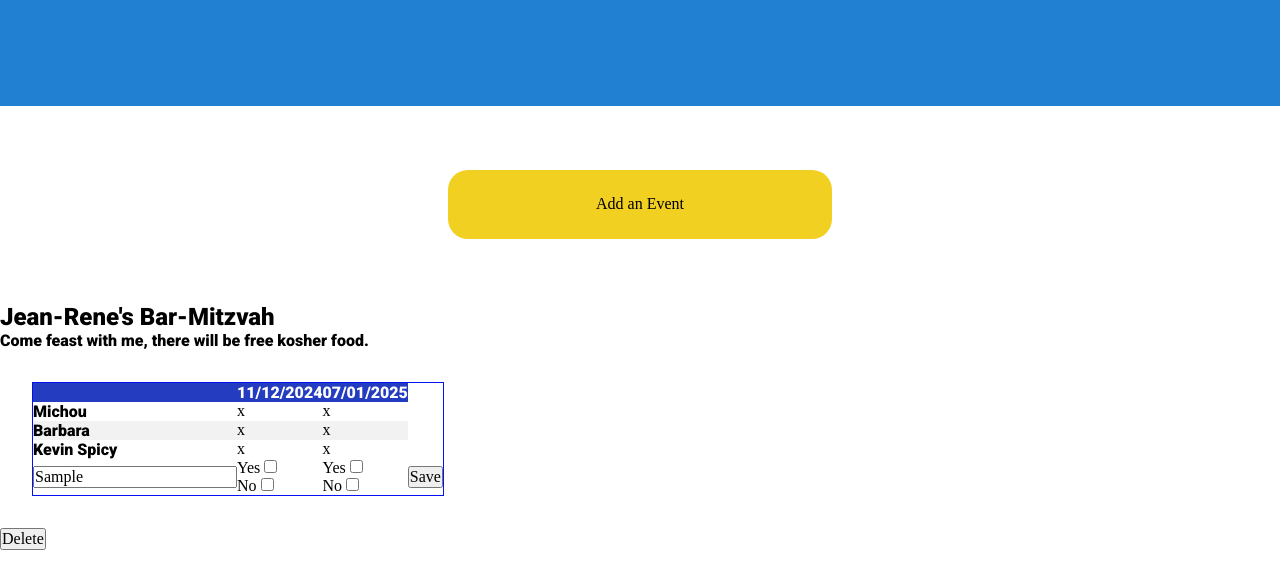
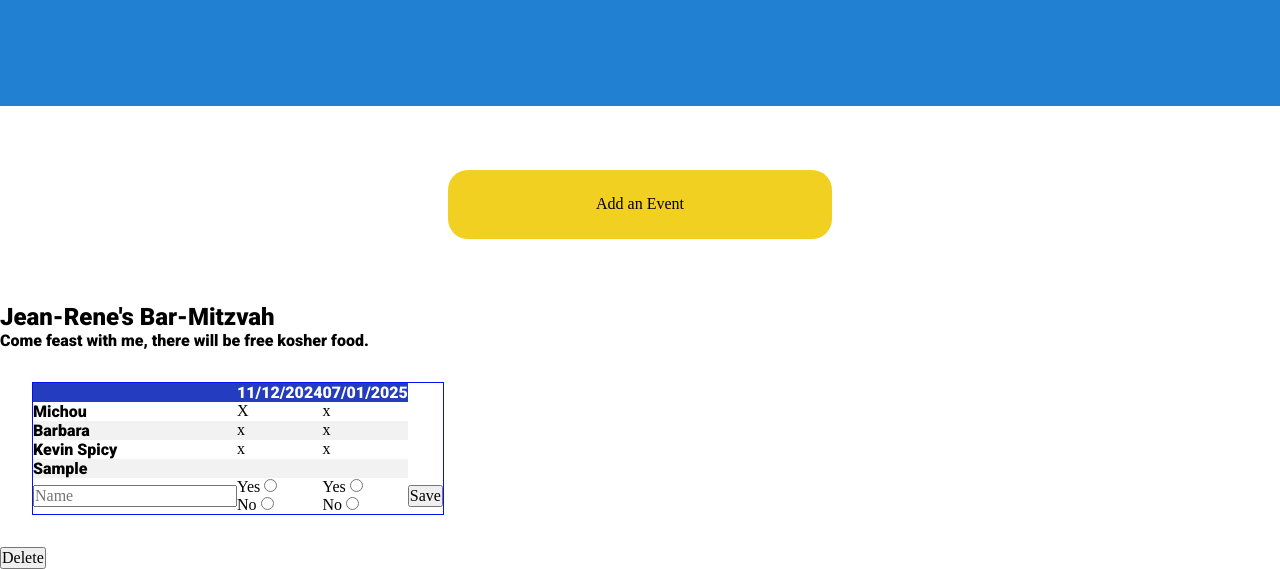
Before and after one commit to voltsn/didlydoo, a website: page index.html in a window 1280 px wide. Both pictures are taken after typing "Sample" into the empty fields and a click on the button "Save". Shown: the part 271-840 px from the top of the page. Drawn offline with nearby package versions, Linux system fonts and the light colour scheme; files that its build step writes are made by us from their sources.

Commit message:
avaibility.js input name + rdio btn

```diff
--- a/assets/js/availability.js
+++ b/assets/js/availability.js
@@ -0,0 +1,40 @@
+//récpérer btn save
+let save = document.querySelector('#save-choice-btn');
+
+//quand on clique sur save les valeurs entrées (stockées dans le json) s'ajoutent dans le tableau
+save.addEventListener('click', addLine)
+
+function addLine() {
+
+    //récupérer valeur de l'input
+    let input = document.querySelector('.attendee-input');
+    let inputValue = input.value;
+        input.value = "";
+
+    //recupérer valeur du radio
+    let choise1 = document.querySelector('input[name="yes"]');
+    console.log(choise1);
+
+    if (choise1 == true) {
+        let td1 = document.querySelector('.event__table__antendee__choice');
+        td1.textContent = "V";
+    } else {
+        let td1 = document.querySelector('.event__table__antendee__choice');
+        td1.textContent = "X";
+    }
+
+    let tbody = document.querySelector('.event__table__antendees');
+    fetch('package.json')
+        .then((response) => response.json())
+        .then((data) => {
+            let element = data[0];
+                let tr = `
+                <tr class="event__table__antendee">
+                    <td class="event__table__antendee__name">${inputValue}</td>
+                    <td class="event__table__antendee__choice"></td>
+                    <td class="event__table__antendee__choice"></td>
+                </tr>
+            `;
+            tbody.insertAdjacentHTML("beforeend", tr);
+        });
+}
--- a/index.html
+++ b/index.html
@@ -48,22 +48,22 @@
                         <td><input class="attendee-input" type="text" name="attendee" placeholder="Name"></td>
                         <td>
                             <div class="form-control">
-                                <label class="form-label">Yes</label>
-                                <input type="checkbox" name="choice" >
+                                <label for="choice" class="form-label">Yes</label>
+                                <input type="radio" name="choice" >
                             </div>
                             <div class="form-control">
-                                <label class="form-label">No</label>
-                                <input type="checkbox" name="choice" >
+                                <label for="choice" class="form-label">No</label>
+                                <input type="radio" name="choice">
                             </div>
                         </td>
                         <td>
                             <div class="form-control">
-                                <label class="form-label">Yes</label>
-                                <input type="checkbox" name="choice" >
+                                <label for="choice" class="form-label">Yes</label>
+                                <input type="radio" name="choice">
                             </div>
                             <div class="form-control">
-                                <label class="form-label">No</label>
-                                <input type="checkbox" name="choice">
+                                <label for="choice" class="form-label">No</label>
+                                <input type="radio" name="choice">
                             </div>
                         </td>
                         <td>
```
